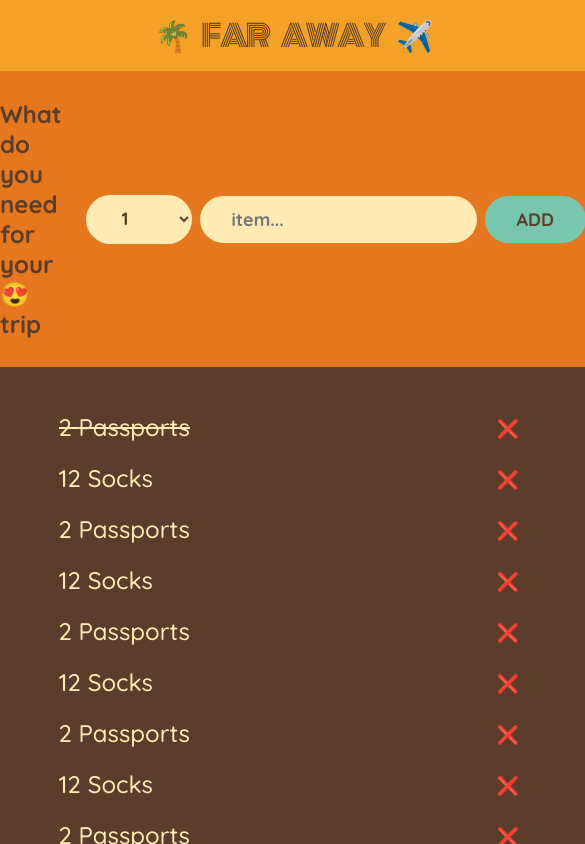
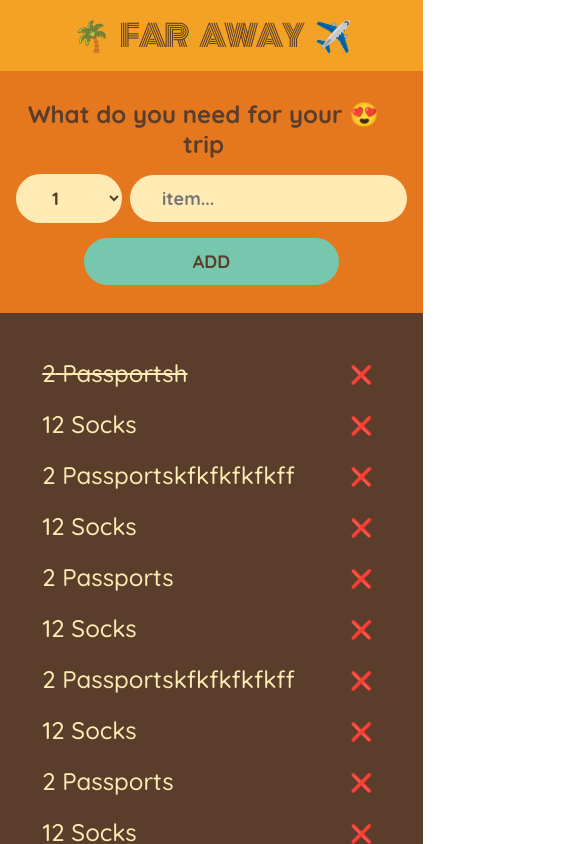
Before and after one commit to UsiTheStorm/travel-list, a React (Vite) app: page / in a window 390 px wide. Shown: the top 844 px of the page, 585 px wide, since content can reach past the window. Built offline with nearby package versions, Linux system fonts and the light colour scheme.

Commit message:
Add mobile styles

```diff
--- a/src/App.css
+++ b/src/App.css
@@ -39,10 +39,17 @@ body {
 
 .add-form {
   background-color: #e5771f;
-  padding: 2.8rem 0;
+  padding: 2.8rem 1.6rem;
+
   display: flex;
   align-items: center;
   justify-content: center;
+  gap: 0.8rem;
+}
+
+.form-input {
+  display: flex;
+  align-items: center;
   gap: 0.8rem;
 }
 
@@ -128,10 +135,17 @@ select:focus {
   justify-content: space-between;
 }
 
+.list li span {
+  word-break: break-word;
+  flex-grow: 1;
+  flex-shrink: 1;
+}
+
 input[type='checkbox'] {
   height: 2rem;
   width: 2rem;
   accent-color: #e5771f;
+  flex-shrink: 0;
 }
 
 .list li button {
@@ -142,6 +156,7 @@ input[type='checkbox'] {
   font-size: 1.8rem;
   padding: 0.8rem;
   transform: translateY(2px);
+  flex-shrink: 0;
 }
 
 .stats {
@@ -151,11 +166,32 @@ input[type='checkbox'] {
   padding: 3.2rem 0;
 }
 
-@media (max-width: 600px) {
+@media (max-width: 768px) {
   .logo {
     font-size: 3rem;
     word-spacing: 10px;
     letter-spacing: -2px;
     padding: 1.2rem 0;
   }
+
+  .add-form {
+    display: flex;
+    flex-direction: column;
+    align-items: center;
+    justify-content: start;
+    gap: 1.5rem;
+  }
+
+  .add-form h3 {
+    text-align: center;
+  }
+
+  .add-form button {
+    width: 65%;
+  }
+
+  .stats {
+    padding: 2rem 0;
+    font-size: 1.8rem;
+  }
 }
--- a/src/App.jsx
+++ b/src/App.jsx
@@ -8,13 +8,13 @@ import PackingList from './components/PackingList';
 import Stats from './components/Stats';
 
 const initialItems = [
-  { id: 1, description: 'Passports', quantity: 2, packed: true },
+  { id: 1, description: 'Passportsh', quantity: 2, packed: true },
   { id: 2, description: 'Socks', quantity: 12, packed: false },
-  { id: 3, description: 'Passports', quantity: 2, packed: false },
+  { id: 3, description: 'Passportskfkfkfkfkff', quantity: 2, packed: false },
   { id: 4, description: 'Socks', quantity: 12, packed: false },
   { id: 5, description: 'Passports', quantity: 2, packed: false },
   { id: 6, description: 'Socks', quantity: 12, packed: false },
-  { id: 7, description: 'Passports', quantity: 2, packed: false },
+  { id: 7, description: 'Passportskfkfkfkfkff', quantity: 2, packed: false },
   { id: 8, description: 'Socks', quantity: 12, packed: false },
   { id: 9, description: 'Passports', quantity: 2, packed: false },
   { id: 10, description: 'Socks', quantity: 12, packed: false },
--- a/src/components/Form.jsx
+++ b/src/components/Form.jsx
@@ -28,6 +28,7 @@ function Form() {
     <form className="add-form" action="submit" onSubmit={handleSubmit}>
       <h3>What do you need for your 😍 trip</h3>
 
+      <div className="form-input">
         <select
           name="quantity"
           id=""
@@ -46,7 +47,9 @@ function Form() {
           value={description}
           onChange={(e) => setDescription(e.target.value)}
           required
+          maxLength={20}
         />
+      </div>
       <button type="submit">Add</button>
     </form>
   );
```
Lines whose indentation alone changed are shown as unchanged.
